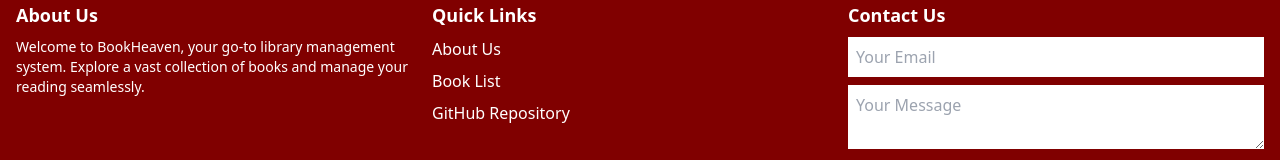
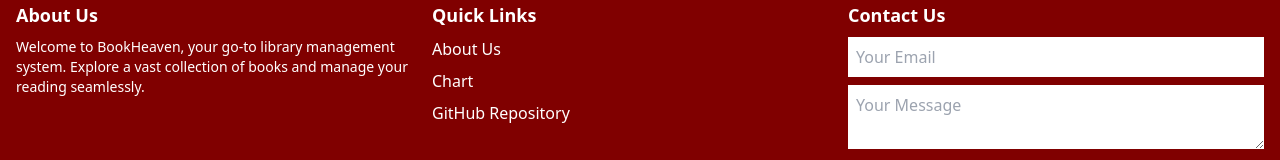
Before and after one commit to Ahnaf152020/Book_Heaven, a React (Create React App) app in the folder FrontEnd/: page /borrowed in a window 1280 px wide. Shown: the part 573-733 px from the top of the page. Built offline with nearby package versions, Linux system fonts and the light colour scheme.

Commit message:
changes added in footer

```diff
--- a/FrontEnd/src/components/Footer/Footer.jsx
+++ b/FrontEnd/src/components/Footer/Footer.jsx
@@ -15,10 +15,10 @@ const Footer = () => {
             <h2 className="mb-2 text-lg font-semibold">Quick Links</h2>
             <ul>
               <li className="mb-2">
-                <a href="/about" className="hover:text-yellow-500">About Us</a>
+                <a href="/about-us" className="hover:text-yellow-500">About Us</a>
               </li>
               <li className="mb-2">
-                <a href="/book-list" className="hover:text-yellow-500">Book List</a>
+                <a href="/chart" className="hover:text-yellow-500">Chart</a>
               </li>
               <li className="mb-2">
                 <a href="https://github.com/Ahnaf152020/Book_Heaven" className="hover:text-yellow-500">GitHub Repository</a>
```
